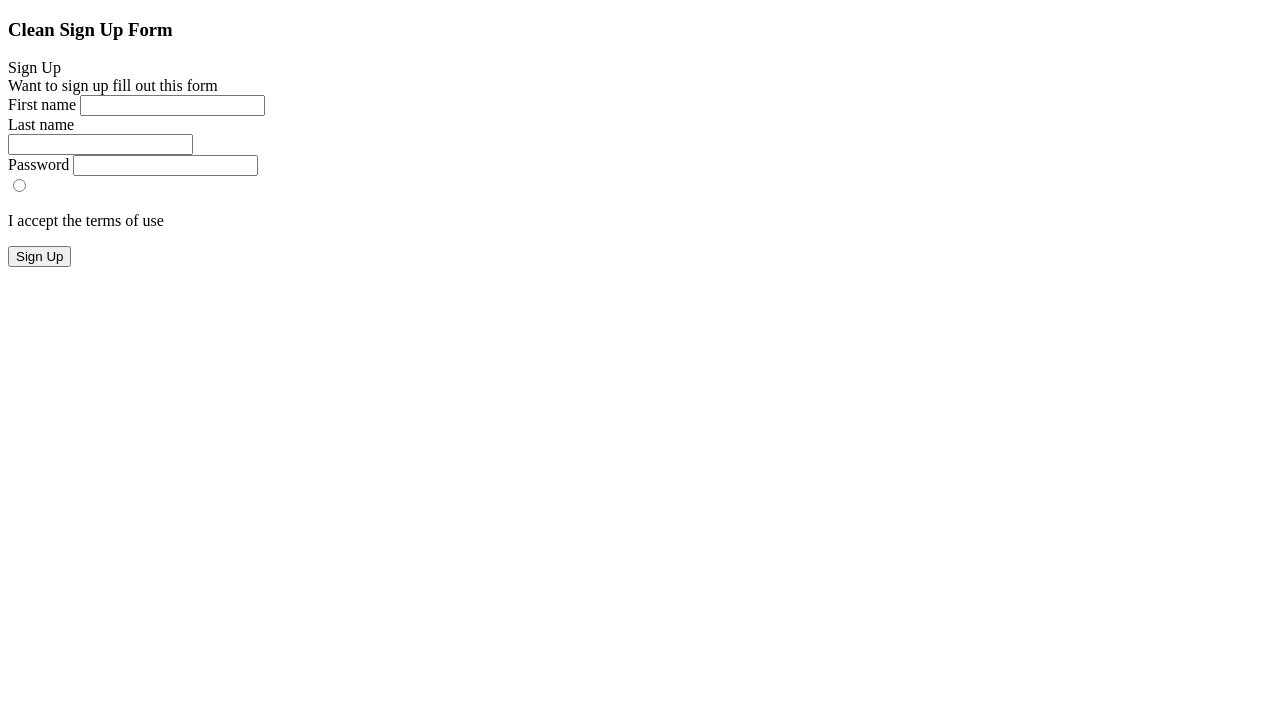
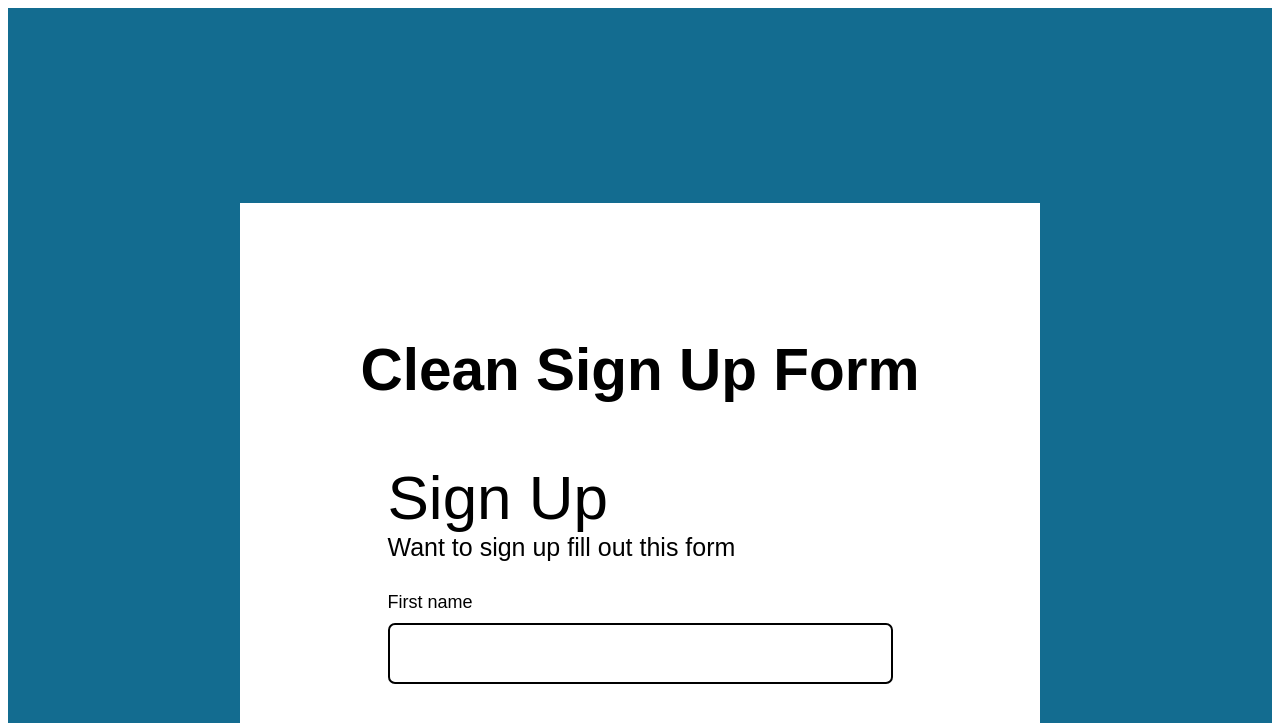
Before and after one commit to Mohanraj7263/html-week1, a plain HTML site: page register/register.html in a window 1280 px wide. Shown: the top 723 px of the page. Drawn offline with Linux system fonts and the light colour scheme.

Commit message:
link stylesheet

```diff
--- a/register/register.html
+++ b/register/register.html
@@ -4,6 +4,10 @@
     <meta charset="UTF-8" />
     <meta name="viewport" content="width=device-width, initial-scale=1.0" />
     <title>Document</title>
+     <link rel="stylesheet" href="register.css" />
+    <link
+      href=" https://fonts.googleapis.com/css?family=Open+Sans"
+      rel="stylesheet"/>
   </head>
   <body>
      <div class="container">
```
